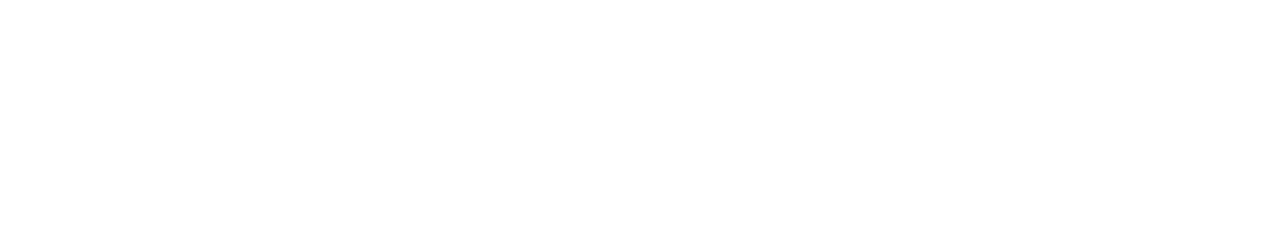
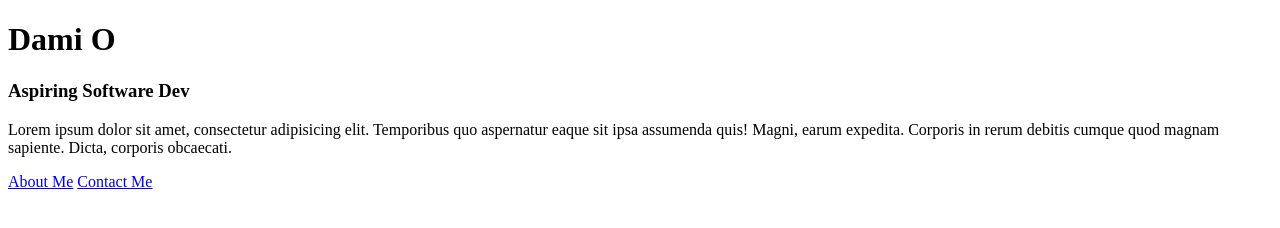
Before and after one commit to ddoyediran/week4-mon, a plain HTML site: page index.html in a window 1280 px wide. Drawn offline with Linux system fonts and the light colour scheme.

Commit message:
more commit

```diff
--- a/index.html
+++ b/index.html
@@ -3,7 +3,26 @@
   <head>
     <meta charset="UTF-8" />
     <meta name="viewport" content="width=device-width, initial-scale=1.0" />
-    <title>Document</title>
+    <title>Home</title>
   </head>
-  <body></body>
+  <body>
+    <div class="top">
+      <h1>Dami O</h1>
+      <h3>Aspiring Software Dev</h3>
+    </div>
+
+    <div class="middle">
+      <p>
+        Lorem ipsum dolor sit amet, consectetur adipisicing elit. Temporibus quo
+        aspernatur eaque sit ipsa assumenda quis! Magni, earum expedita.
+        Corporis in rerum debitis cumque quod magnam sapiente. Dicta, corporis
+        obcaecati.
+      </p>
+    </div>
+
+    <div class="bottom">
+      <a href="./about.html" id="aAboutMe">About Me</a>
+      <a href="./contact.html" id="aContactMe">Contact Me</a>
+    </div>
+  </body>
 </html>
```
Also changed, not shown: about.html (+14 -0 lines), contact.html (+14 -0 lines), style.css (added).
